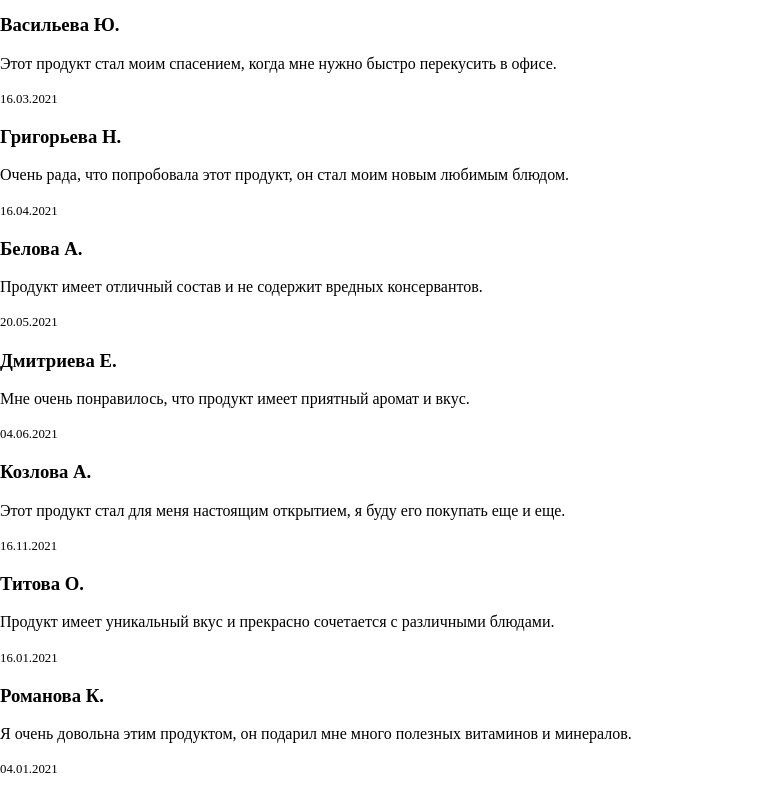
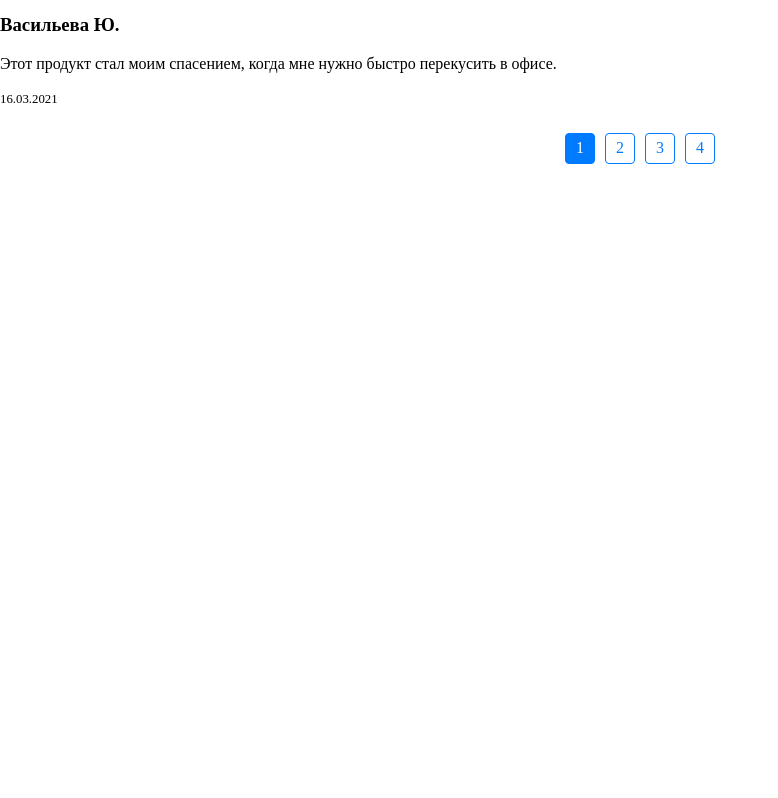
Before and after one commit to tema-skakun/business-solutions, a React (Create React App) app: page / in a window 1280 px wide. Shown: the part 1180-1978 px from the top of the page, without its empty margins (0-778 px from the left). After the commit the page ends 1370 px from the top, so only its background shows below. Built offline with nearby package versions, Linux system fonts and the light colour scheme.

Commit message:
feat: adds pagination

```diff
--- a/src/components/Main.tsx
+++ b/src/components/Main.tsx
@@ -1,6 +1,7 @@
 // src/components/Main.tsx
-import React from 'react';
+import React, { useState } from 'react';
 import { formatName } from '../utils/formatName';
+import Pagination from './Pagination';
 
 interface Review {
   name: string;
@@ -12,10 +13,22 @@ interface MainProps {
   reviews: { [key: string]: Review };
 }
 
+const REVIEWS_PER_PAGE = 10;
+
 const Main: React.FC<MainProps> = ({ reviews }) => {
+  const [currentPage, setCurrentPage] = useState(1);
+  const reviewKeys = Object.keys(reviews);
+  const totalReviews = reviewKeys.length;
+
+  const indexOfLastReview = currentPage * REVIEWS_PER_PAGE;
+  const indexOfFirstReview = indexOfLastReview - REVIEWS_PER_PAGE;
+  const currentReviews = reviewKeys.slice(indexOfFirstReview, indexOfLastReview);
+
+  const paginate = (pageNumber: number) => setCurrentPage(pageNumber);
+
   return (
     <div>
-      {Object.keys(reviews).map((key) => {
+      {currentReviews.map((key) => {
         const { name, review, date } = reviews[key];
         return (
           <div key={key}>
@@ -25,6 +38,12 @@ const Main: React.FC<MainProps> = ({ reviews }) => {
           </div>
         );
       })}
+      <Pagination
+        reviewsPerPage={REVIEWS_PER_PAGE}
+        totalReviews={totalReviews}
+        paginate={paginate}
+        currentPage={currentPage}
+      />
     </div>
   );
 };
--- /dev/null
+++ b/src/components/Pagination.css
@@ -0,0 +1,31 @@
+/* src/components/Pagination.css */
+.pagination {
+    display: flex;
+    justify-content: center;
+    padding: 10px;
+    list-style: none;
+}
+
+.page-item {
+    margin: 0 5px;
+}
+
+.page-link {
+    border: 1px solid #007bff;
+    padding: 5px 10px;
+    cursor: pointer;
+    border-radius: 4px;
+    color: #007bff;
+    background-color: white;
+    text-decoration: none;
+}
+
+.page-link:hover {
+    background-color: #007bff;
+    color: white;
+}
+
+.page-item.active .page-link {
+    background-color: #007bff;
+    color: white;
+}
--- /dev/null
+++ b/src/components/Pagination.tsx
@@ -0,0 +1,35 @@
+// src/components/Pagination.tsx
+import React from 'react';
+import './Pagination.css';
+
+interface PaginationProps {
+  reviewsPerPage: number;
+  totalReviews: number;
+  paginate: (pageNumber: number) => void;
+  currentPage: number;
+}
+
+const Pagination: React.FC<PaginationProps> = ({ reviewsPerPage, totalReviews, paginate, currentPage }) => {
+  const pageNumbers = [];
+  const totalPages = Math.ceil(totalReviews / reviewsPerPage);
+
+  for (let i = 1; i <= totalPages; i++) {
+    pageNumbers.push(i);
+  }
+
+  return (
+    <nav>
+      <ul className="pagination">
+        {pageNumbers.map(number => (
+          <li key={number} className={`page-item ${number === currentPage ? 'active' : ''}`}>
+            <button onClick={() => paginate(number)} className="page-link">
+              {number}
+            </button>
+          </li>
+        ))}
+      </ul>
+    </nav>
+  );
+};
+
+export default Pagination;
```
